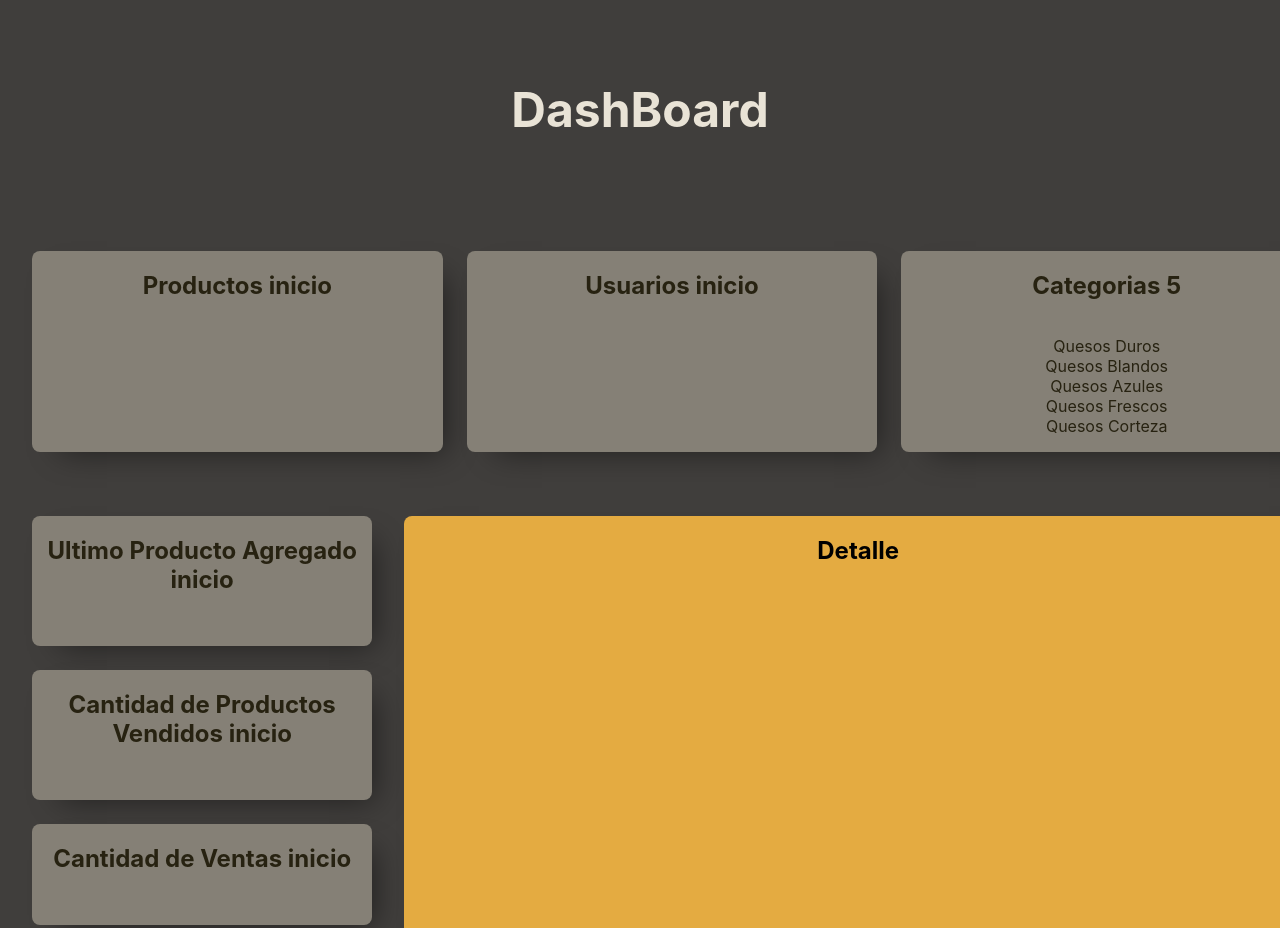
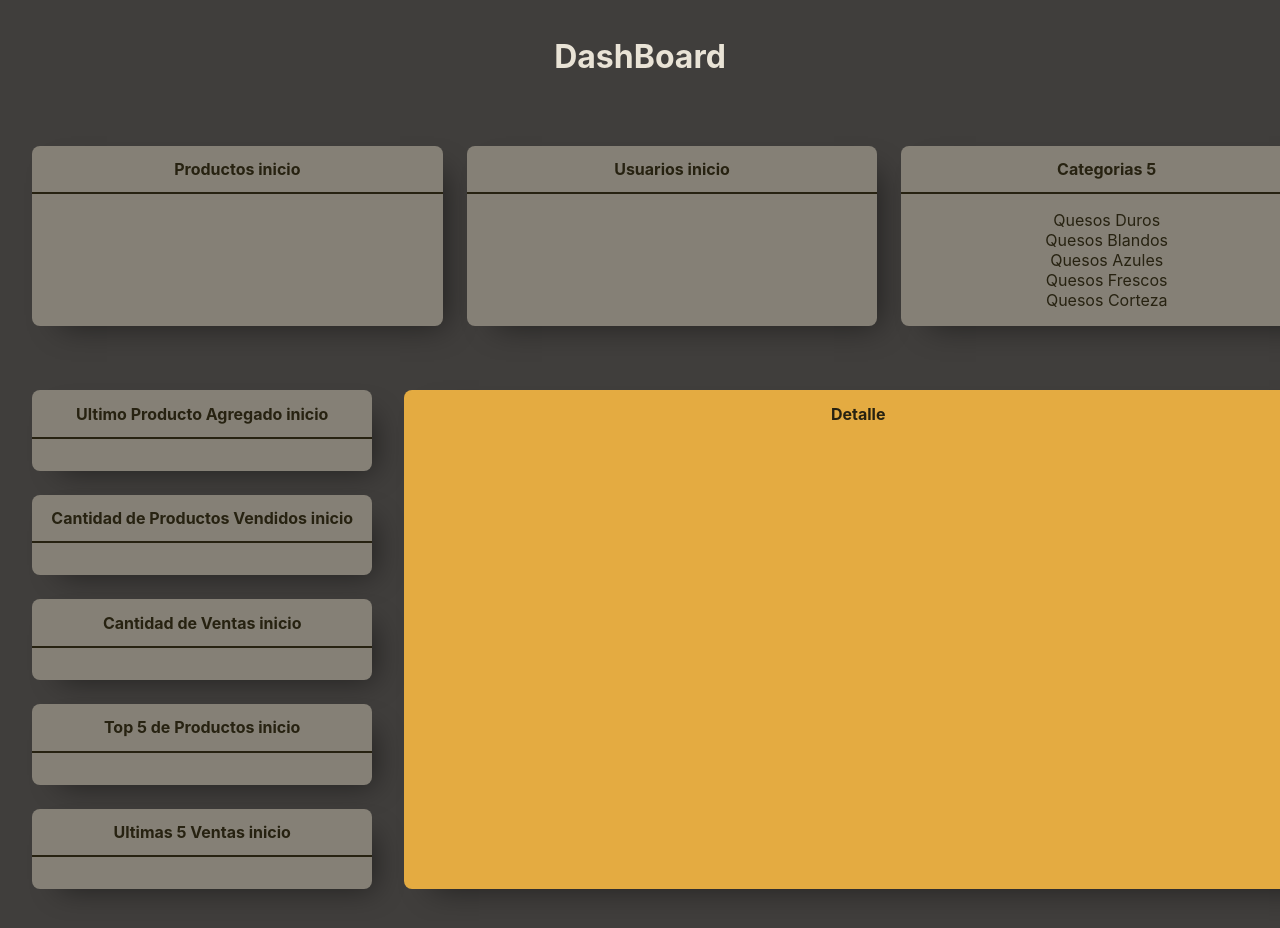
Before and after one commit to Sachonski/grupo_8_Chistech_React, a React app in the folder chistech-dashboard/: page / in a window 1280 px wide. Shown: the top 928 px of the page. Built offline with nearby package versions, Linux system fonts and the light colour scheme; no server answers.

Commit message:
detalles tarjetas

```diff
--- a/chistech-dashboard/src/assets/css/App.css
+++ b/chistech-dashboard/src/assets/css/App.css
@@ -1,15 +1,18 @@
 body {
   box-sizing: border-box;
   background-color: #f5f5f5;
-  display: inline-block;
   background-color: rgb(64, 62, 60);
 }
 
 h1 {
-  font-size: 2.5rem;
-  font-size: 3rem;
+  font-size: 2rem;
   color: rgb(233, 227, 214);
-  padding: 3rem;
+  padding: 1rem;
+}
+
+h2 {
+  font-size: 1rem;
+  color: rgb(39, 34, 17);
 }
 
 div {
@@ -30,7 +33,6 @@ ul {
 
 li {
   text-decoration: none;
-  list-style: none;
   font-size: 1rem;
   color: rgb(39, 34, 17);
 }
@@ -77,6 +79,11 @@ background-color: #e4ab41;
 -moz-box-shadow: 15px 13px 30px -13px rgba(0,0,0,0.49);
 }
 
+.tarjetaInfo div {
+  border-radius: 0;
+  border-top: rgb(39, 34, 17) solid 2px;
+}
+
 @keyframes App-logo-spin {
   from {
     transform: rotate(0deg);
--- a/chistech-dashboard/src/components/TarjetaInfo.js
+++ b/chistech-dashboard/src/components/TarjetaInfo.js
@@ -76,6 +76,7 @@ function TarjetaInfo(props) {
                 <header>
                     <h2>{props.titulo} {valor.info}</h2>
                 </header>
+
                 <div>
                     <ul>
                         {valor.array.map((item, index) => <li key={index}>{item}</li>)}
```
